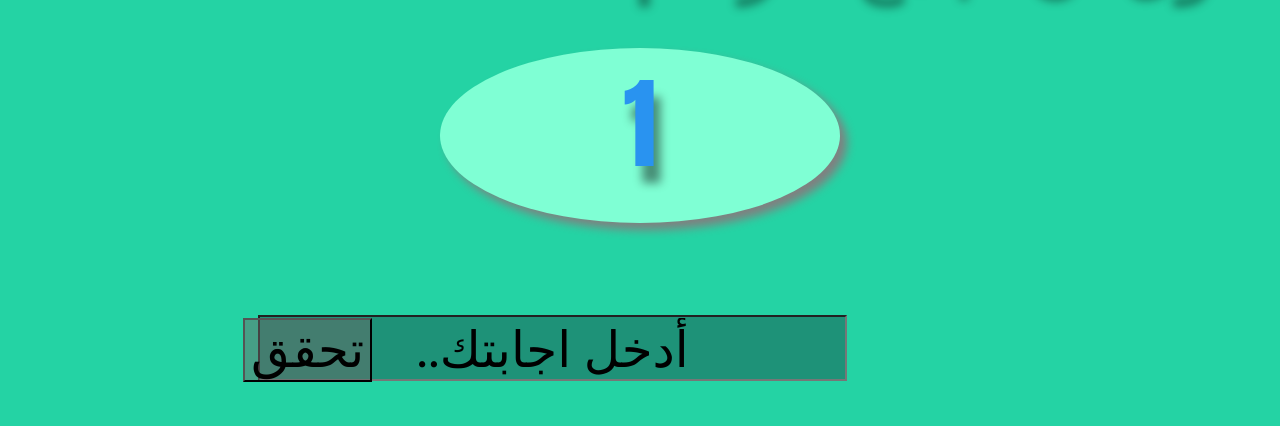
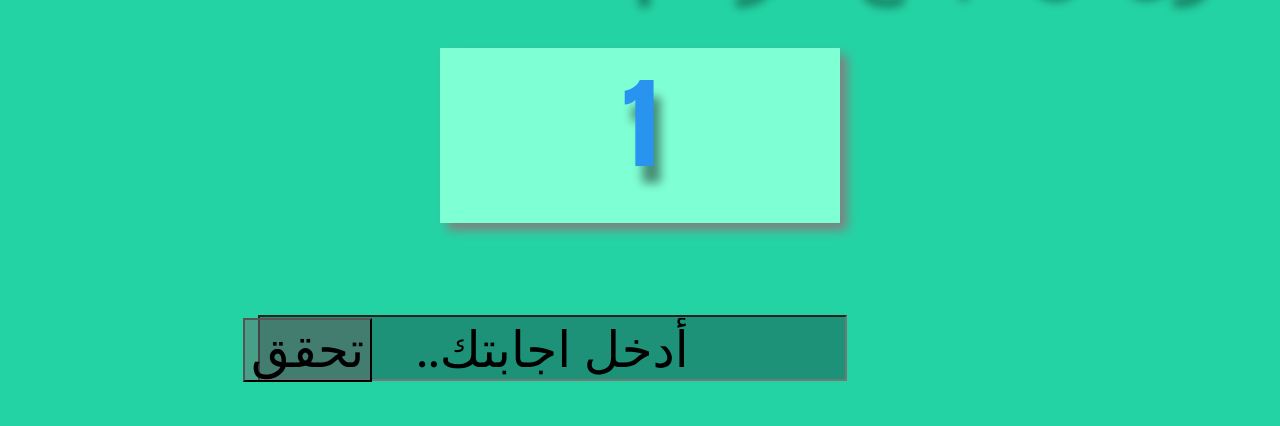
Before and after one commit to Abdullah-Alaez/Digital-fureschein, a plain HTML site: page Arbeit/Arbeit.html in a window 1280 px wide. Shown: the part 145-571 px from the top of the page. Drawn offline with Linux system fonts and the light colour scheme.

Commit message:
first commit

```diff
--- a/Arbeit/style.css
+++ b/Arbeit/style.css
@@ -14,7 +14,7 @@ background-color: rgb(36, 211, 164);
  div {
   width: 400px;
   height: 175px;
-  border-radius: 50%;
+  border-style: 100%;
   margin: auto;
   box-shadow: 7px 7px 10px gray  ;
   text-shadow: 7px 17px 10px rgba(0, 0, 0, 0.444);
```
